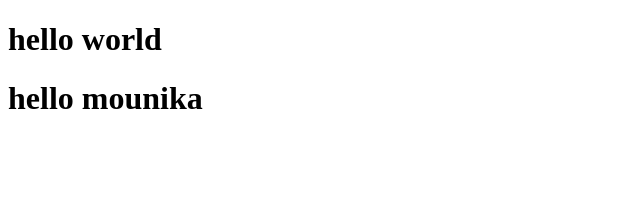
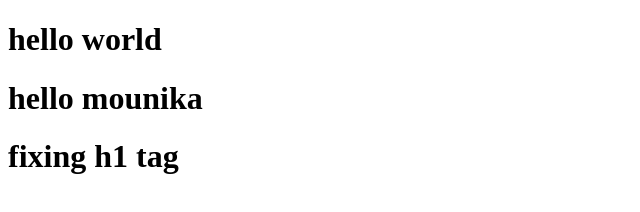
Before and after one commit to mounika1000/test, a plain HTML site: page index.html in a window 1280 px wide. Shown: the whole page, without its empty margins (0-640 px from the left). Drawn offline with Linux system fonts and the light colour scheme.

Commit message:
added h1 tag

```diff
--- a/index.html
+++ b/index.html
@@ -8,5 +8,6 @@
 <body>
     <h1>hello world</h1>
     <h1>hello mounika</h1>
+    <h1>fixing h1 tag</h1>
 </body>
 </html>
```
